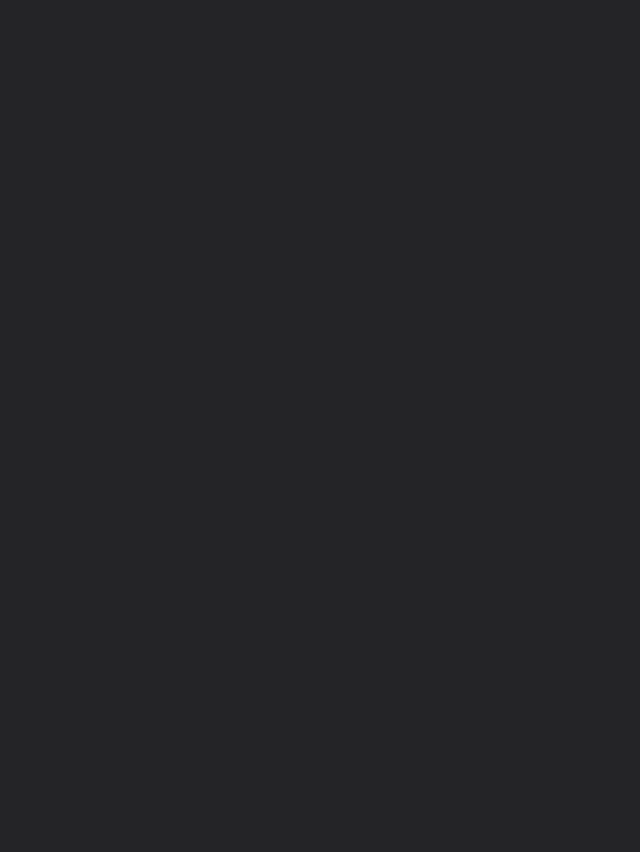
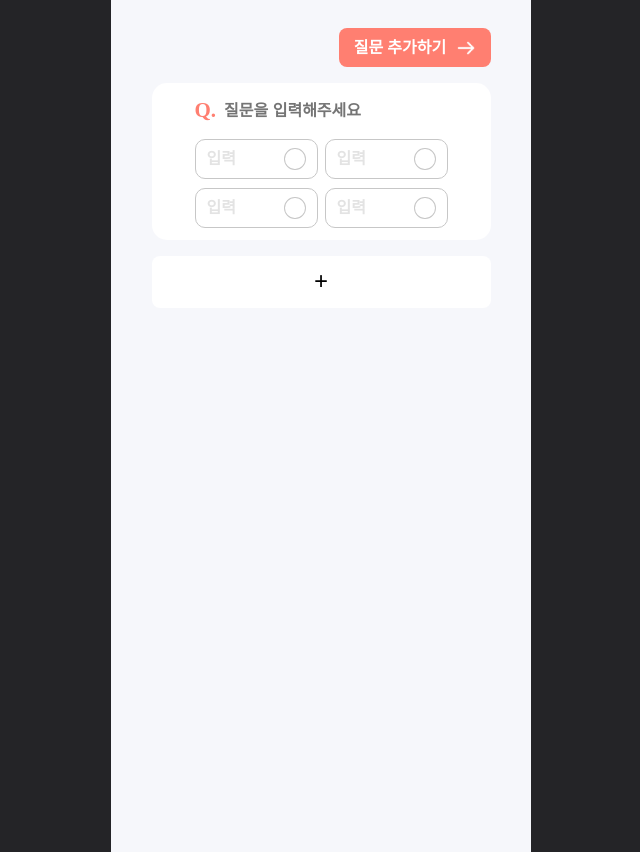
Before and after one commit to 2024-likelion-sswu/Funit_FE, a React (Create React App) app: page /testCustom in a window 1280 px wide. Before the commit this address had no page. Shown: the whole page, without its empty margins (319-959 px from the left). Before the commit the page ends 800 px from the top, so only its background shows below. Built offline with nearby package versions, Linux system fonts and the light colour scheme; a web font is replaced by a local one.

Commit message:
[Feature] #4 - 나만의 질문 만들기 페이지 UI 구현

```diff
--- a/src/App.js
+++ b/src/App.js
@@ -5,6 +5,7 @@ import NicknamePage from './pages/testCreatePage/NicknamePage'
 import OnboardingPage from './pages/testCreatePage/OnboardingPage'
 import TestCreatePage from './pages/testCreatePage/TestCreatePage'
 import OnboardingPage2 from './pages/testCreatePage/OnboardingPage2'
+import TestCustomPage from './pages/testCreatePage/TestCustomPage'
 import UrlF from './pages/testPage/UrlFriend'
 import Score1Page from './pages/testScorePage/Score1Page'
 import Score2Page from './pages/testScorePage/Score2Page'
@@ -20,6 +21,7 @@ const App = () => {
                 <Route path='/onboarding' element={<OnboardingPage />} />
                 <Route path='/testCreate' element={<TestCreatePage />} />
                 <Route path='/onboarding2' element={<OnboardingPage2 />} />
+                <Route path='/testCustom' element={<TestCustomPage />} />
                 <Route path='/urlfriend' element={<UrlF />} />
                 <Route path ='/score1' element={<Score1Page/>} />
                 <Route path ='/score2' element={<Score2Page/>} />
--- a/src/assets/sass/section/_questionCreate.scss
+++ b/src/assets/sass/section/_questionCreate.scss
@@ -15,6 +15,13 @@
             color: var(--maincolor);
             font-size: 21px;
             margin-right: 6px;
+        }
+
+        input {
+            border: 0;
+            font-weight: bold;
+            font-size: 16px;
+            color: #6A6A6E;
         }
     }
 
@@ -42,12 +49,25 @@
                 flex: 1;
             }
 
-            input {
-                width: 22px;
-                height: 22px;
-                border-radius: 50%;
-                border: 1px solid #C7C7C7;
-                margin: 0;
+            textarea {
+                border: 0;
+                font-size: 16px;
+                font-weight: bold;
+                color: #6A6A6E;
+                width: 74px;
+                resize: none;
+                font-family: var(--mainfont);
+                padding: 0;
+                height: 24px;
+                line-height: 150%;
+
+                &::placeholder {
+                    color: #E3E3E3;
+                }
+
+                &:focus {
+                    outline-style: none;
+                }
             }
 
             input[type='radio'] {
@@ -60,6 +80,7 @@
                 border: 1px solid #C7C7C7;
                 outline: none;
                 cursor: pointer;
+                margin: 0 0 0 5px;
 
                 &:checked {
                     background-color: var(--maincolor);
--- /dev/null
+++ b/src/assets/sass/section/_testCustom.scss
@@ -0,0 +1,51 @@
+.test-custom-container {
+
+    .wrapper {
+        width: 339px;
+        margin: 0 auto;
+        display: flex;
+        flex-direction: column;
+        align-items: flex-end;
+
+        .create-btn {
+            background-color: var(--maincolor);
+            border-radius: 8px;
+            display: flex;
+            align-items: center;
+            justify-content: center;
+            width: 152px;
+            height: 39px;
+            gap: 11px;
+            position: relative;
+            margin-top: 28px;
+
+            p {
+                font-size: 16px;
+                font-weight: bold;
+                color: var(--white);
+            }
+
+            img {
+                width: 18px;
+                height: 14px;
+            }
+        }
+
+        .question-container {
+            display: flex;
+            flex-direction: column;
+            gap: 16px;
+            margin-top: 16px;
+        }
+
+        .add-question {
+            width: 100%;
+            height: 52px;
+            border-radius: 8px;
+            font-size: 24.67px;
+            font-weight: bold;
+            background-color: var(--white);
+            margin: 16px 0;
+        }
+    }
+}
--- a/src/assets/sass/style.scss
+++ b/src/assets/sass/style.scss
@@ -10,6 +10,7 @@
 @import "section/nickname";
 @import "section/onboarding";
 @import "section/testCreate";
+@import "section/testCustom";
 @import "section/urlfriend";
 @import "section/score";
 @import "section/button";
--- a/src/components/QuestionCreate.jsx
+++ b/src/components/QuestionCreate.jsx
@@ -25,6 +25,7 @@ const QuestionCreate = ({question, option1, option2, option3, option4}) => {
                             id={`${question}1`}
                             checked={clickOption===option1}
                             onChange={handleOption}
+                            // className='radio-btn'
                         />
                     </label>
                     <label htmlFor={`${question}2`}>
@@ -36,6 +37,7 @@ const QuestionCreate = ({question, option1, option2, option3, option4}) => {
                             id={`${question}2`}
                             checked={clickOption===option2}
                             onChange={handleOption}
+                            // className='radio-btn'
                         />
                     </label>
                     <label htmlFor={`${question}3`}>
@@ -47,6 +49,7 @@ const QuestionCreate = ({question, option1, option2, option3, option4}) => {
                             id={`${question}3`}
                             checked={clickOption===option3}
                             onChange={handleOption}
+                            // className='radio-btn'
                         />
                     </label>
                     <label htmlFor={`${question}4`}>
@@ -58,6 +61,7 @@ const QuestionCreate = ({question, option1, option2, option3, option4}) => {
                             id={`${question}4`}
                             checked={clickOption===option4}
                             onChange={handleOption}
+                            // className='radio-btn'
                         />
                     </label>
                 </form>
--- /dev/null
+++ b/src/components/QuestionCustom.jsx
@@ -0,0 +1,68 @@
+import React, { useState } from 'react'
+
+const QuestionCustom = () => {
+    const [question, setQuestion] = useState('');
+    const [options, setOptions] = useState(['','','','']);
+    const [clickOption, setClickOption] = useState(null);
+
+    const handleQuestion = (event) => {
+        setQuestion(event.target.value);
+    }
+
+    const handleOption = (index, value) => {
+        const changeOptions = [...options];
+        changeOptions[index] = value;
+        setOptions(changeOptions);
+    }
+
+    const handleOptionClick = (index) => {
+        setClickOption(index);
+    }
+
+    // textarea의 높이를 text가 입력된 만큼 할당
+    const handleHeight = (event) => {
+        event.target.style.height='24px';
+        event.target.style.height = `${event.target.scrollHeight}px`;
+    }
+
+    return (
+        <div className='question-create-container'>
+            <h2 className='question'>
+                <strong>Q.</strong>
+                <input
+                    type="text"
+                    placeholder='질문을 입력해주세요'
+                    value={question}
+                    onChange={handleQuestion}
+                />
+            </h2>
+            <div className='option-container'>
+                <form>
+                    {options.map((option, index) => (
+                        <label key={index} htmlFor={`option${index}`}>
+                            <textarea
+                                type="text"
+                                placeholder='입력'
+                                value={option}
+                                onChange={(event) => {
+                                    handleOption(index,event.target.value);
+                                    handleHeight(event);
+                                }}
+                            />
+                            <input
+                                type="radio"
+                                value={option}
+                                name={`option${index}`}
+                                id={`option${index}`}
+                                checked={clickOption === index && option !==''}
+                                onChange={()=>handleOptionClick(index)}
+                            />
+                        </label>
+                    ))}
+                </form>
+            </div>
+        </div>
+    )
+}
+
+export default QuestionCustom
--- a/src/pages/testCreatePage/OnboardingPage2.jsx
+++ b/src/pages/testCreatePage/OnboardingPage2.jsx
@@ -1,6 +1,7 @@
 import React, { useState } from 'react'
 import icon from '../../assets/img/character/purple.png'
 import Button from '../../components/Button'
+import { Link } from 'react-router-dom'
 
 const OnboardingPage2 = () => {
     const [nickname, setNickname] = useState('Guest');
@@ -15,7 +16,9 @@ const OnboardingPage2 = () => {
             <div className='guide'>
                 랜덤질문을 10개 미만으로 선택하면 직접 질문을 만들어야 돼요.
             </div>
-            <Button title='질문 만들러 가기' />
+            <Link to='/testCustom'>
+                <Button title='질문 만들러 가기' />
+            </Link>
         </div>
     )
 }
--- /dev/null
+++ b/src/pages/testCreatePage/TestCustomPage.jsx
@@ -0,0 +1,28 @@
+import React, { useState } from 'react'
+import nextIcon from '../../assets/img/test/next.png'
+import QuestionCustom from '../../components/QuestionCustom'
+const TestCustomPage = () => {
+    const [questions, setQuestions] = useState([<QuestionCustom key={0} />]);
+
+    const addQuestion = () => {
+        setQuestions([...questions, <QuestionCustom key={questions.length} />]);
+    }
+    return (
+        <div className='container test-custom-container'>
+            <div className='wrapper'>
+                <button className='create-btn'>
+                    <p>질문 추가하기</p>
+                    <img src={nextIcon} alt="다음 아이콘" />
+                </button>
+                <div className='question-container'>
+                    {questions.map((question) => question)}
+                </div>
+                <button className='add-question' onClick={addQuestion}>
+                    +
+                </button>
+            </div>
+        </div>
+    )
+}
+
+export default TestCustomPage
```
